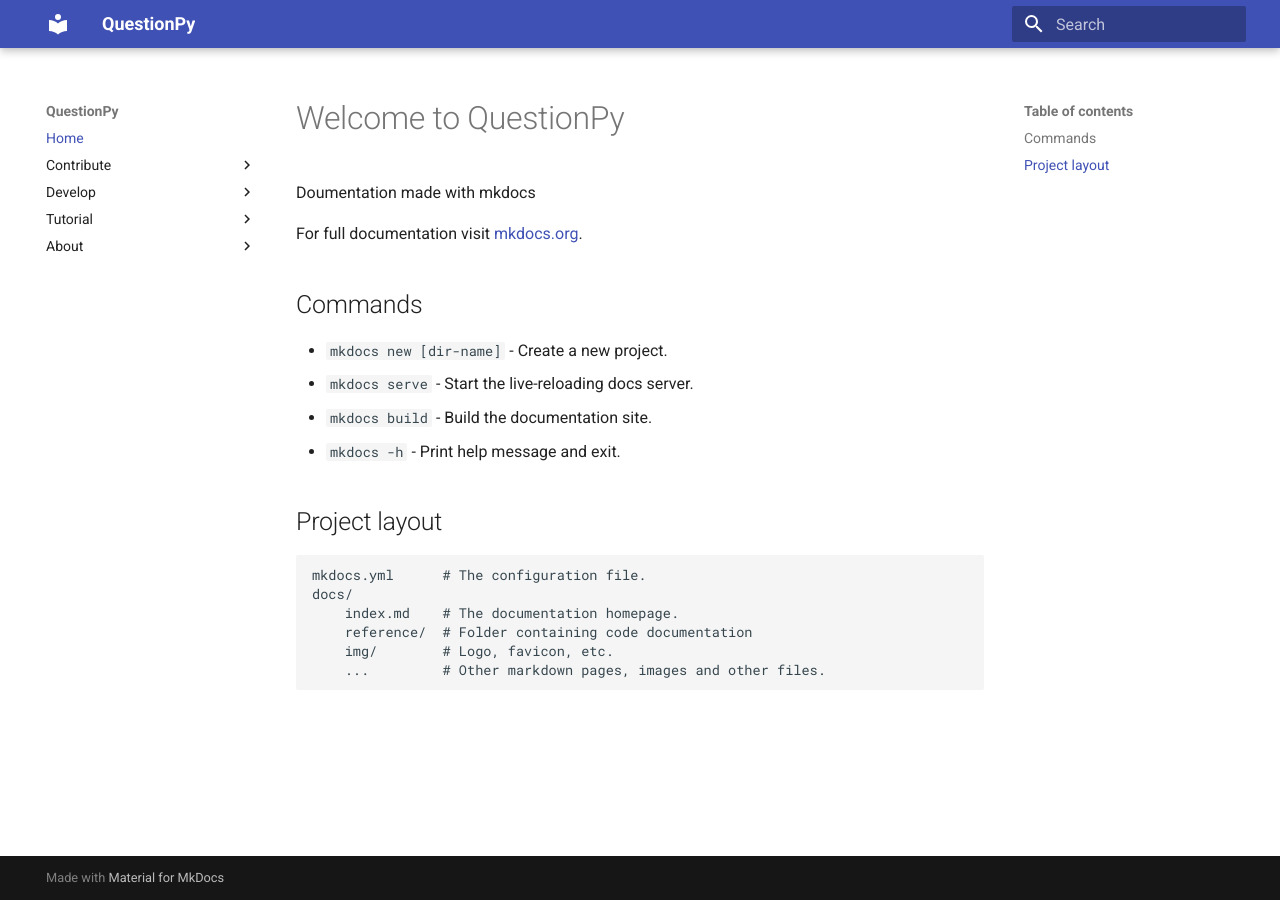
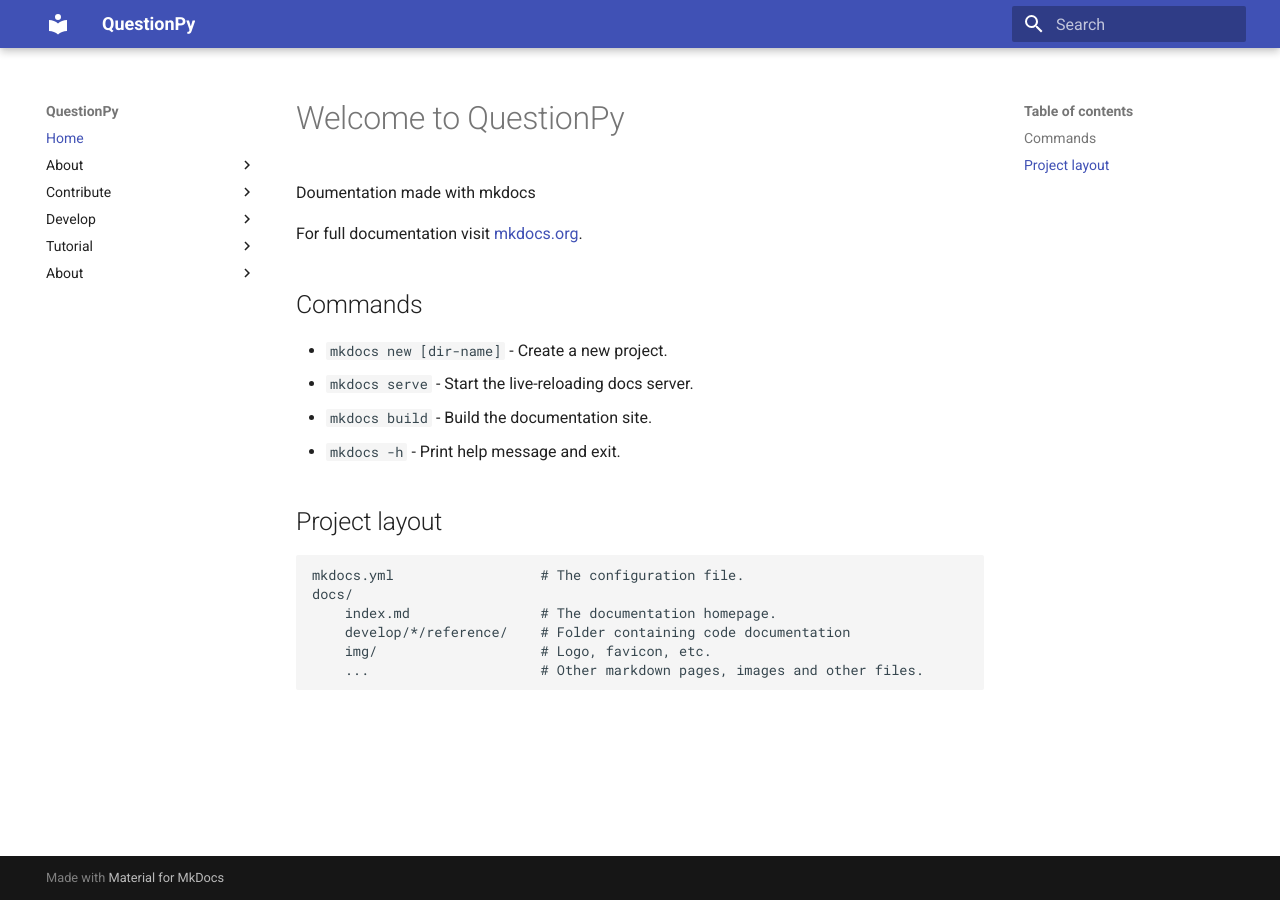
Before and after one commit to questionpy-org/questionpy-docs, an MkDocs documentation site: the page built from docs/index.md, in a window 1280 px wide. Built offline with MkDocs 1.6.1 and Material for MkDocs 9.7.7, drawn with Linux system fonts in a browser that asks for light colours.

Commit message:
refactor: documentation layout

```diff
--- a/docs/index.md
+++ b/docs/index.md
@@ -13,9 +13,9 @@
 
 ## Project layout
 
-    mkdocs.yml      # The configuration file.
+    mkdocs.yml                  # The configuration file.
     docs/
-        index.md    # The documentation homepage.
-        reference/  # Folder containing code documentation
-        img/        # Logo, favicon, etc.
-        ...         # Other markdown pages, images and other files.
+        index.md                # The documentation homepage.
+        develop/*/reference/    # Folder containing code documentation
+        img/                    # Logo, favicon, etc.
+        ...                     # Other markdown pages, images and other files.
```
Also changed, not shown: docs/about/index.md (added, +5 -0 lines), docs/contribute/create_qtype.md (added, +1 -0 lines), docs/contribute/index.md (added, +6 -0 lines), docs/develop/index.md (added, +6 -0 lines), docs/contribute/Create-a-Question-Type.md (deleted), docs/develop/Guidelines.md (deleted), 4 other files.
